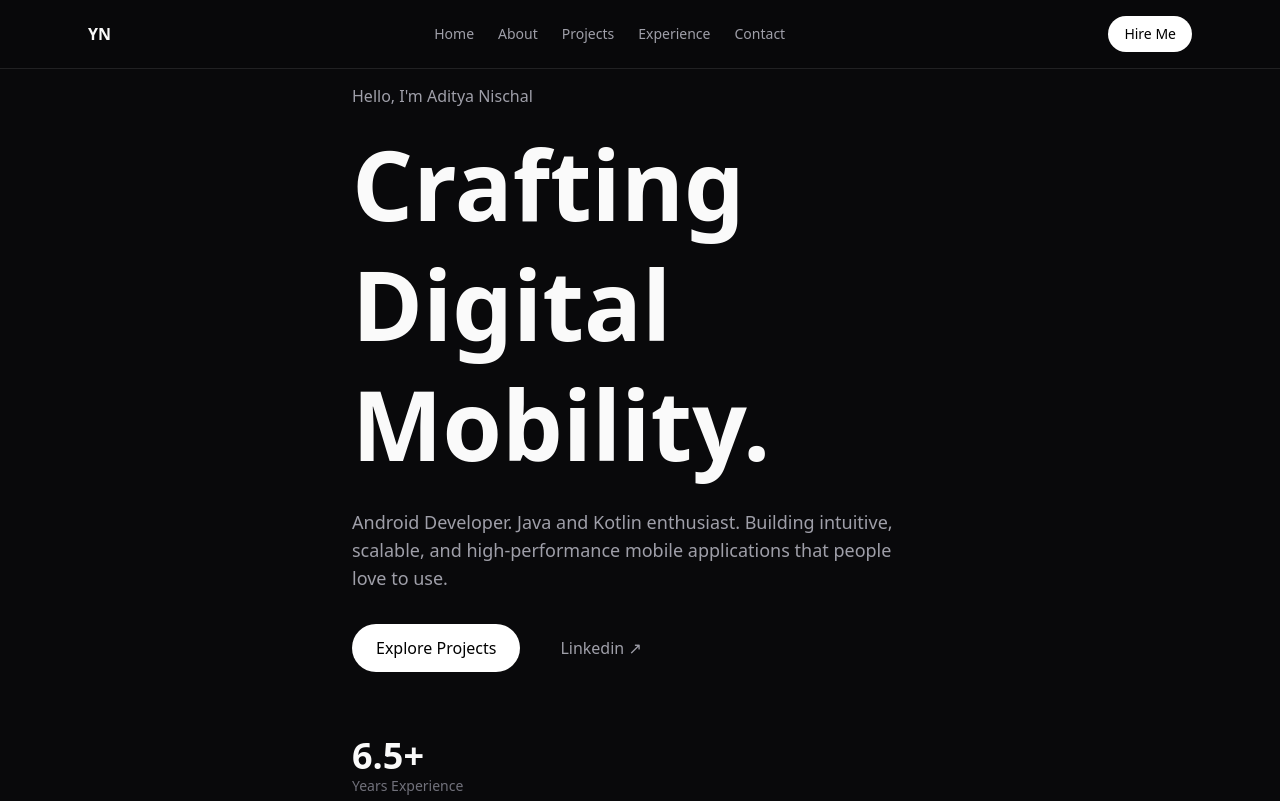
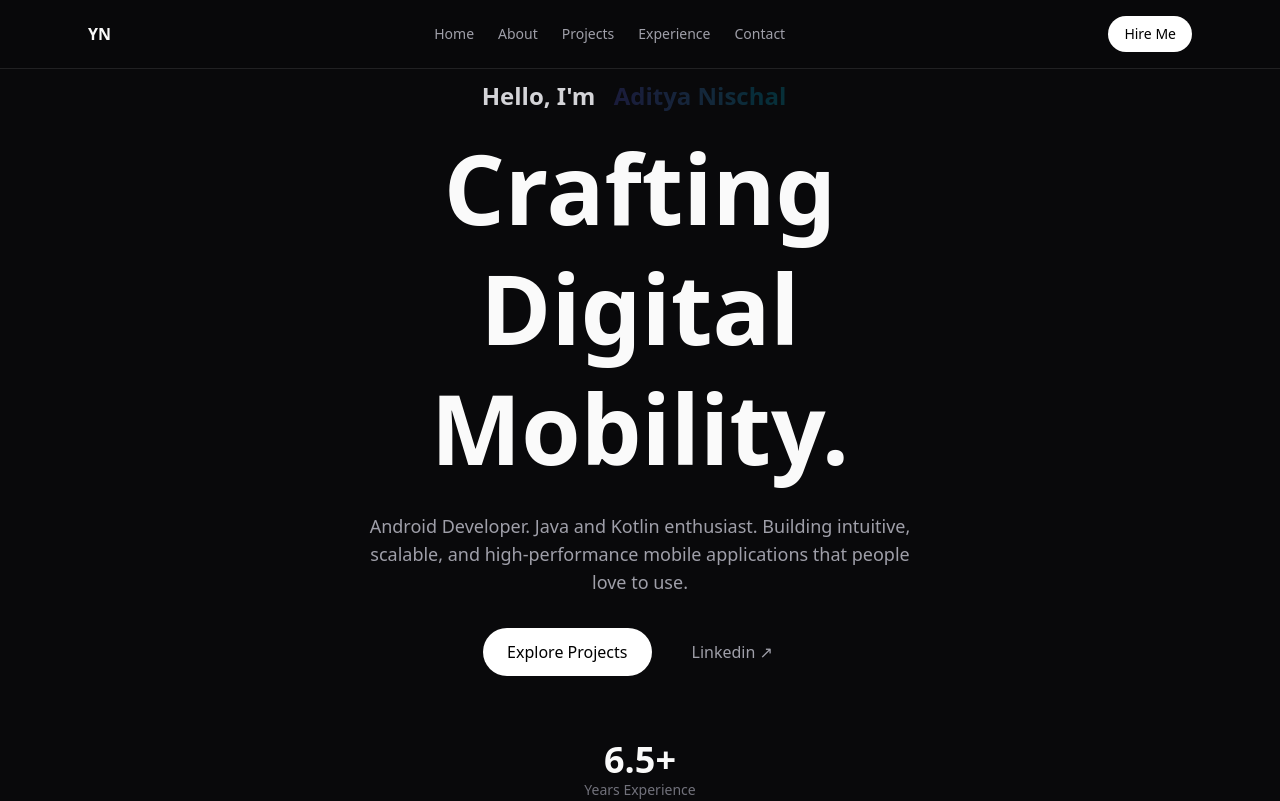
Before and after one commit to adityanischal217/aditya-portfolio, a Next.js app: page / in a window 1280 px wide. Shown: the top 801 px of the page. Built offline with nearby package versions, Linux system fonts and the light colour scheme.

Commit message:
Home changes

```diff
--- a/components/Hero.tsx
+++ b/components/Hero.tsx
@@ -8,10 +8,18 @@ const stats = [
 export default function Hero() {
   return (
     <section id="home" className="flex min-h-screen items-center px-6 pt-20">
-      <div className="mx-auto max-w-6xl">
-        <motion.p initial={{ opacity: 0 }} animate={{ opacity: 1 }} className="text-zinc-400">
-          Hello, I'm Aditya Nischal
+      <div className="mx-auto max-w-6xl text-center">
+        <motion.p
+          initial={{ opacity: 0 }}
+          animate={{ opacity: 1 }}
+          className="text-xl font-bold text-zinc-300 md:text-2xl"
+        >
+          Hello, I'm{" "}
+          <span className="rounded-lg bg-gradient-to-r from-indigo-500/20 to-cyan-400/20 px-3 py-1 text-transparent bg-clip-text bg-gradient-to-r from-indigo-400 to-cyan-300">
+            Aditya Nischal
+          </span>
         </motion.p>
+
         <motion.h1
           initial={{ opacity: 0, y: 30 }}
           animate={{ opacity: 1, y: 0 }}
@@ -20,26 +28,21 @@ export default function Hero() {
         >
           Crafting <br /> Digital <br /> Mobility.
         </motion.h1>
-        <p className="mt-6 max-w-xl text-lg text-zinc-400">
+
+        <p className="mx-auto mt-6 max-w-xl text-lg text-zinc-400">
           Android Developer. Java and Kotlin enthusiast. Building intuitive, scalable, and high-performance mobile applications that people love to use.
         </p>
 
-        <div className="mt-8 flex flex-wrap gap-4">
+        <div className="mt-8 flex flex-wrap justify-center gap-4">
           <a href="#projects" className="rounded-full bg-white px-6 py-3 font-medium text-black">
             Explore Projects
           </a>
-         {/*<a href="mailto:adityanischal217@email.com" className="rounded-full border border-white/20 px-6 py-3">
-            Start a Conversation
-          </a>*/}
-          {/*<a href="https://github.com/yourname" target="_blank" className="px-6 py-3 text-zinc-400 hover:text-white">
-            GitHub ↗
-          </a>*/}
-           <a href="https://www.linkedin.com/in/adityanischal/" target="_blank" className="px-6 py-3 text-zinc-400 hover:text-white">
+          <a href="https://www.linkedin.com/in/adityanischal/" target="_blank" className="px-6 py-3 text-zinc-400 hover:text-white">
             Linkedin ↗
           </a>
         </div>
 
-        <div className="mt-16 flex gap-12">
+        <div className="mt-16 flex justify-center gap-12">
           {stats.map((s) => (
             <div key={s.label}>
               <p className="text-4xl font-bold">{s.value}</p>
```
